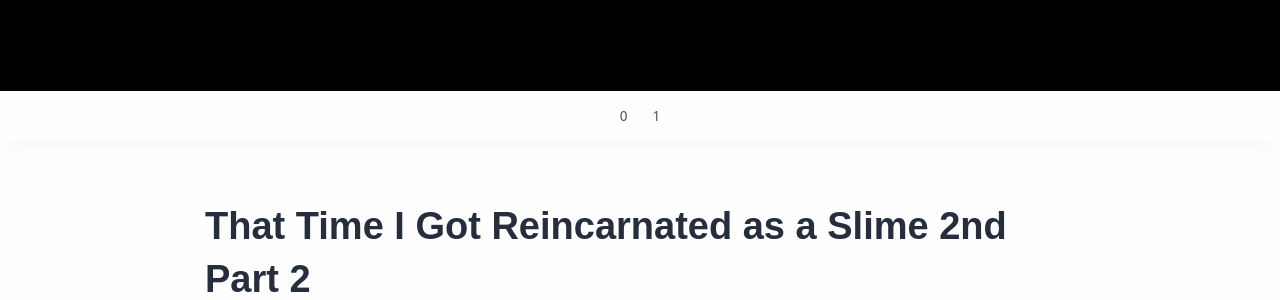
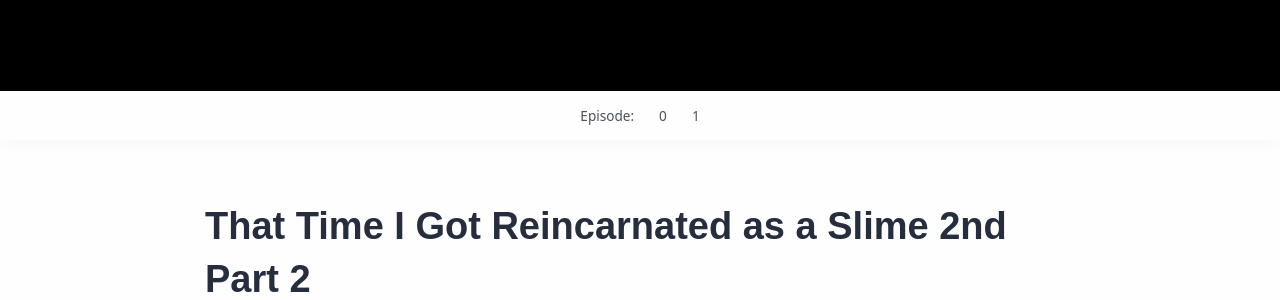
Before and after one commit to hippomu-media/Flixmu, a Jekyll site: the page built from _video/anime/T/That Time I Got Reincarnated as a Slime 2nd Part 2/1.md, in a window 1280 px wide and 900 px high, scrolled down 515 px. Shown: the part 174-474 px from the top of the window. Built offline with Jekyll 4.4.1, drawn with Linux system fonts in a browser that asks for light colours; some web fonts are replaced; comment, search, counter and statistics services are not loaded.

Commit message:
Update video.html

```diff
--- a/_layouts/video.html
+++ b/_layouts/video.html
@@ -19,6 +19,7 @@
 <div class='sectionInner section' id='nav-menu'>
 <div class='widget LinkList'>
 <ul class="episode">
+<li>Episode:</li>
 {% assign video = site.video | where: "category", page.category %}
 {% for video in video %}
 <li><a data-text="{{ video.episode }}" href="{{ video.url }}"></a></li>
```
